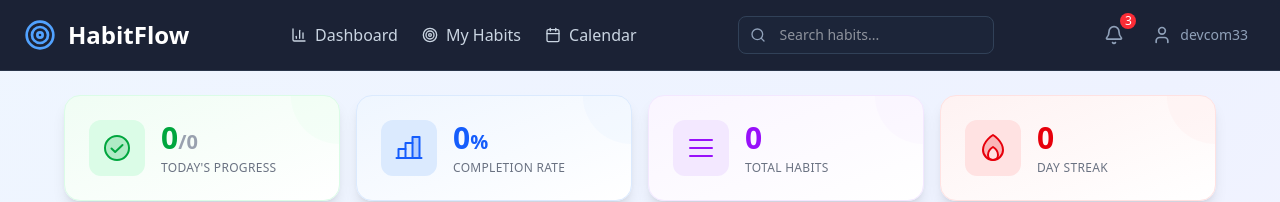
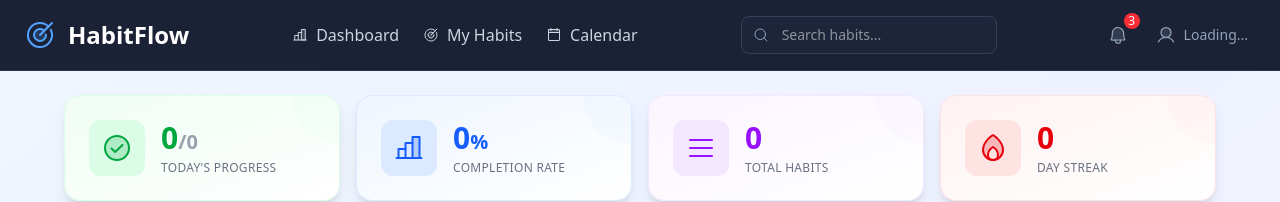
Before and after one commit to devcom33/HabitFlow, a React (Vite) app in the folder frontend/: page / in a window 1280 px wide. Shown: the top 202 px of the page. Built offline with nearby package versions, Linux system fonts and the light colour scheme; no server answers; sample sign-in values are in the browser's storage.

Commit message:
chore: add user info to navbar

```diff
--- a/frontend/src/components/NavBar.jsx
+++ b/frontend/src/components/NavBar.jsx
@@ -1,21 +1,30 @@
-import React, { useState, useEffect } from "react";
+import { useState, useEffect } from "react";
 import {
   Target,
-  Settings,
-  Plus,
+  GearSix,
   User,
   Bell,
-  Calendar,
-  BarChart3,
-  Menu,
+  CalendarBlank,
+  ChartBar,
+  List,
   X,
-  Search,
-} from "lucide-react";
+  MagnifyingGlass,
+} from "phosphor-react";
+import { getUserDetails } from "../services/getUserDetails";
 
 const NavBar = () => {
   const [showMobileMenu, setShowMobileMenu] = useState(false);
   const [showUserMenu, setShowUserMenu] = useState(false);
   const [currentDateTime, setCurrentDateTime] = useState(new Date());
+  const [userInfo, setUserInfo] = useState(null);
+
+  useEffect(() => {
+    const fetchUser = async () => {
+      const info = await getUserDetails(); // or getUserInfo()
+      setUserInfo(info);
+    };
+    fetchUser();
+  }, []);
 
   useEffect(() => {
     const timer = setInterval(() => {
@@ -50,7 +59,7 @@ const NavBar = () => {
               href="/"
               className="flex items-center space-x-3 hover:opacity-80 transition-opacity duration-200"
             >
-              <Target className="text-blue-400 w-8 h-8" />
+              <Target weight="duotone" className="text-blue-400 w-8 h-8" />
               <h1 className="text-2xl font-bold text-white">HabitFlow</h1>
             </a>
           </div>
@@ -61,25 +70,25 @@ const NavBar = () => {
               href="/"
               className="text-slate-300 hover:text-white transition-colors duration-200 flex items-center gap-2"
             >
-              <BarChart3 className="w-4 h-4" /> Dashboard
+              <ChartBar weight="duotone" className="w-4 h-4" /> Dashboard
             </a>
             <a
               href="my-habits"
               className="text-slate-300 hover:text-white transition-colors duration-200 flex items-center gap-2"
             >
-              <Target className="w-4 h-4" /> My Habits
+              <Target weight="duotone" className="w-4 h-4" /> My Habits
             </a>
             <a
               href="#calendar"
               className="text-slate-300 hover:text-white transition-colors duration-200 flex items-center gap-2"
             >
-              <Calendar className="w-4 h-4" /> Calendar
+              <CalendarBlank weight="duotone" className="w-4 h-4" /> Calendar
             </a>
           </div>
 
           {/* Search Bar - Desktop */}
           <div className="hidden lg:flex items-center relative">
-            <Search className="absolute left-3 top-1/2 transform -translate-y-1/2 text-slate-400 w-4 h-4" />
+            <MagnifyingGlass className="absolute left-3 top-1/2 transform -translate-y-1/2 text-slate-400 w-4 h-4" />
             <input
               type="text"
               placeholder="Search habits..."
@@ -91,7 +100,7 @@ const NavBar = () => {
           <div className="hidden sm:flex items-center space-x-3">
             {/* Notifications */}
             <button className="text-slate-400 hover:text-white transition-all duration-200 p-2 rounded-lg hover:bg-slate-800/50 relative">
-              <Bell className="w-5 h-5" />
+              <Bell weight="duotone" className="w-5 h-5" />
               <span className="absolute -top-1 -right-1 bg-red-500 text-xs rounded-full w-4 h-4 flex items-center justify-center text-white">
                 3
               </span>
@@ -103,8 +112,10 @@ const NavBar = () => {
                 onClick={() => setShowUserMenu(!showUserMenu)}
                 className="text-slate-400 hover:text-white transition-all duration-200 p-2 rounded-lg hover:bg-slate-800/50 flex items-center gap-2"
               >
-                <User className="w-5 h-5" />
-                <span className="hidden xl:inline text-sm">devcom33</span>
+                <User weight="duotone" className="w-5 h-5" />
+                <span className="hidden xl:inline text-sm">
+                  {userInfo?.firstname || "Loading..."}
+                </span>
               </button>
               {showUserMenu && (
                 <div className="absolute right-0 mt-2 w-48 bg-slate-800 rounded-lg shadow-lg">
@@ -138,9 +149,9 @@ const NavBar = () => {
             className="sm:hidden text-slate-400 hover:text-white transition-all duration-200 p-2 rounded-lg hover:bg-slate-800/50"
           >
             {showMobileMenu ? (
-              <X className="w-6 h-6" />
+              <X weight="bold" className="w-6 h-6" />
             ) : (
-              <Menu className="w-6 h-6" />
+              <List weight="bold" className="w-6 h-6" />
             )}
           </button>
         </div>
@@ -150,7 +161,7 @@ const NavBar = () => {
           <div className="sm:hidden mt-4 pb-4 border-t border-slate-700/60">
             {/* Mobile Search */}
             <div className="mt-4 relative">
-              <Search className="absolute left-3 top-1/2 transform -translate-y-1/2 text-slate-400 w-4 h-4" />
+              <MagnifyingGlass className="absolute left-3 top-1/2 transform -translate-y-1/2 text-slate-400 w-4 h-4" />
               <input
                 type="text"
                 placeholder="Search habits..."
@@ -164,19 +175,19 @@ const NavBar = () => {
                 href="#dashboard"
                 className="flex items-center gap-3 text-slate-300 hover:text-white p-3 rounded-lg hover:bg-slate-800/50 transition-all duration-200"
               >
-                <BarChart3 className="w-5 h-5" /> Dashboard
+                <ChartBar weight="duotone" className="w-5 h-5" /> Dashboard
               </a>
               <a
                 href="#habits"
                 className="flex items-center gap-3 text-slate-300 hover:text-white p-3 rounded-lg hover:bg-slate-800/50 transition-all duration-200"
               >
-                <Target className="w-5 h-5" /> My Habits
+                <Target weight="duotone" className="w-5 h-5" /> My Habits
               </a>
               <a
                 href="#calendar"
                 className="flex items-center gap-3 text-slate-300 hover:text-white p-3 rounded-lg hover:bg-slate-800/50 transition-all duration-200"
               >
-                <Calendar className="w-5 h-5" /> Calendar
+                <CalendarBlank weight="duotone" className="w-5 h-5" /> Calendar
               </a>
             </div>
 
@@ -184,7 +195,7 @@ const NavBar = () => {
             <div className="mt-4 space-y-2">
               <div className="flex items-center justify-between pt-2">
                 <button className="flex items-center gap-2 text-slate-400 hover:text-white p-2 rounded-lg hover:bg-slate-800/50 transition-all duration-200 relative">
-                  <Bell className="w-5 h-5" />
+                  <Bell weight="duotone" className="w-5 h-5" />
                   <span>Notifications</span>
                   <span className="bg-red-500 text-xs rounded-full w-4 h-4 flex items-center justify-center text-white ml-auto">
                     3
@@ -193,11 +204,11 @@ const NavBar = () => {
               </div>
 
               <button className="w-full flex items-center gap-3 text-slate-400 hover:text-white p-3 rounded-lg hover:bg-slate-800/50 transition-all duration-200">
-                <User className="w-5 h-5" /> Profile (devcom33)
+                <User weight="duotone" className="w-5 h-5" /> Profile (devcom33)
               </button>
 
               <button className="w-full flex items-center gap-3 text-slate-400 hover:text-white p-3 rounded-lg hover:bg-slate-800/50 transition-all duration-200">
-                <Settings className="w-5 h-5" /> Settings
+                <GearSix weight="duotone" className="w-5 h-5" /> Settings
               </button>
             </div>
 
--- a/frontend/src/services/getUserDetails.js
+++ b/frontend/src/services/getUserDetails.js
@@ -3,7 +3,7 @@ import axios from "../api/axiosConfig";
 export const getUserDetails = async () => {
   try {
     const response = await axios.get(`/api/v1/user/settings`);
-    console.log("info : ", response.data);
+    console.log("++ info : ", response.data);
     return response.data;
   } catch (error) {
     console.error(
```
